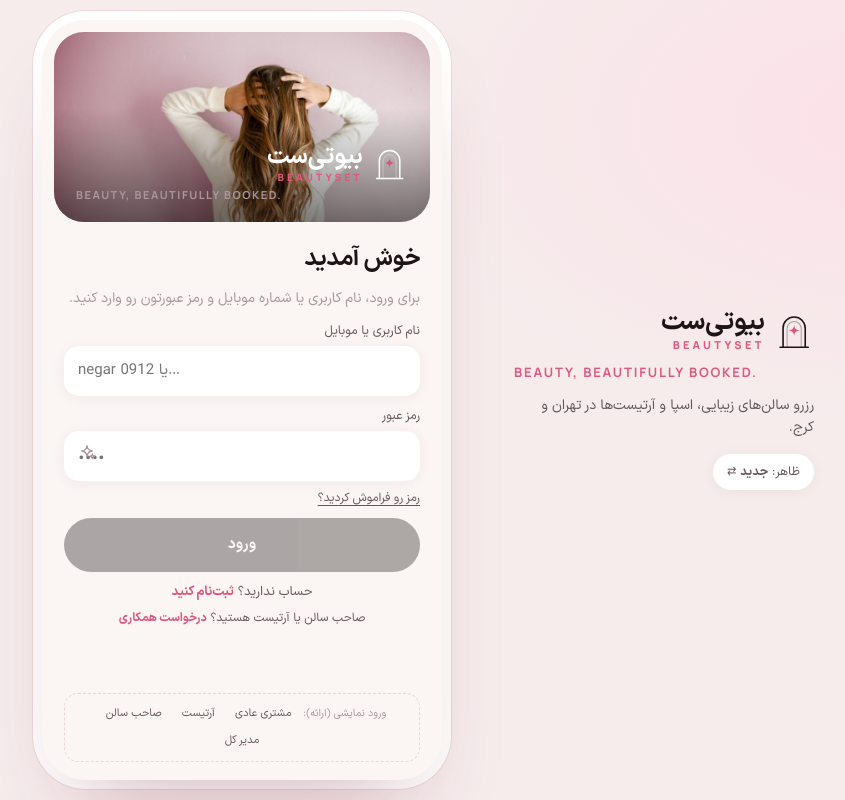
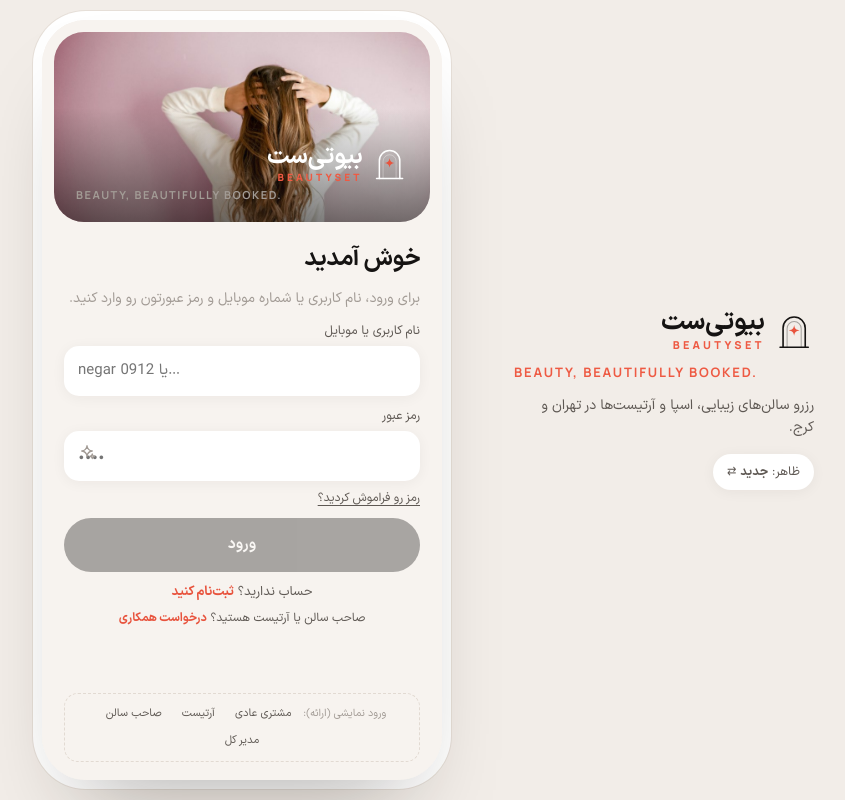
Before and after one commit to aryannasimifinance-cmd/arayeshgah, a React (Vite) app: page / in a window 1280 px wide. Shown: the whole page, without its empty margins (212-1057 px from the left). Built offline with nearby package versions, Linux system fonts and the light colour scheme.

Commit message:
Restore cream/coral clay palette (keep new features)
Co-Authored-By: Claude Opus 5.5 <noreply@anthropic.com>

```diff
--- a/src/clay.css
+++ b/src/clay.css
@@ -2,20 +2,19 @@
 /* همه‌ی قانون‌ها زیر data-theme="clay" هستند؛ با «کلاسیک» همه‌چیز به حالت قبل برمی‌گردد */
 
 :root[data-theme="clay"] {
-  /* پالت صورتی پودری: زمینه‌ی صورتی‌کرم، تأکید رز گلبهی، مشکی گرم */
-  --paper: #FBF5F4; --paper-2: #F5EAEA; --card: #FFFFFF;
-  --ink: #1C1416; --ink-2: #66575B; --muted: #A9979C;
-  --line: #F1E5E6; --line-2: #E8D6D9;
-  --rose: #E9809A; --rose-2: #D9577A; --rose-soft: #FCE9EF;
-  --gold: #D9577A; --gold-2: #F4B8C8; --gold-soft: #F8EDEF;
-  --plum: #1C1416; --ok: #4E8A55;
-  --sand: #F7DEE4; --coral: #DD5A7E;
+  --paper: #F7F3EF; --paper-2: #EFE9E3; --card: #FFFFFF;
+  --ink: #151312; --ink-2: #5E5853; --muted: #A29B95;
+  --line: #EEE8E2; --line-2: #E2DAD2;
+  --rose: #F06A55; --rose-2: #E8533D; --rose-soft: #FDECE8;
+  --gold: #E8533D; --gold-2: #F4B5A8; --gold-soft: #F3EDE7;
+  --plum: #151312; --ok: #4E8A55;
+  --sand: #E8DCCF; --coral: #EE5A43;
   --r: 24px;
-  --shadow: 0 24px 48px -28px rgba(120, 40, 70, .22);
-  --shadow-2: 0 2px 14px rgba(120, 40, 70, .06);
+  --shadow: 0 24px 48px -28px rgba(30, 22, 16, .22);
+  --shadow-2: 0 2px 14px rgba(30, 22, 16, .05);
   --en: 'Manrope', 'IRANSansX', sans-serif;
 }
-[data-theme="clay"] body { background: #F6ECEC; }
+[data-theme="clay"] body { background: #F2EDE8; }
 [data-theme="clay"] h1, [data-theme="clay"] h2 { letter-spacing: -.4px; }
 
 /* برچسب‌های انگلیسی: بی‌سریف کوچک و فاصله‌دار به‌جای ایتالیک */
@@ -24,8 +23,8 @@
 [data-theme="clay"] .logo-txt i { font-family: var(--en); font-weight: 800; letter-spacing: .3em; color: var(--coral); }
 
 /* قاب */
-[data-theme="clay"] .stage { background: radial-gradient(800px 500px at 85% 15%, #FBE1E8 0%, transparent 60%), #F6ECEC; }
-[data-theme="clay"] .phone { background: var(--paper); box-shadow: 0 50px 90px -40px rgba(120, 40, 70, .35), 0 0 0 9px #fff, 0 0 0 10px #EED9DD; }
+[data-theme="clay"] .stage { background: #F2EDE8; }
+[data-theme="clay"] .phone { background: var(--paper); box-shadow: 0 50px 90px -40px rgba(30, 22, 16, .35), 0 0 0 9px #fff, 0 0 0 10px #E6DFD8; }
 
 /* سطح‌ها: بدون خط دور، سفید با سایه‌ی خیلی نرم و گوشه‌ی گردتر */
 [data-theme="clay"] :is(.sc-row, .svc, .team-row, .pro-row, .pay, .shortcuts button, .search-in, .artist-card, .ag-card, .top-artist, .vrow, .pcard, .svc-pick, .note-row, .set-row, .score-sum, .slotcal, .tl-card, .appt-row, .cal-sum, .pro-stats span, .earn-top, .mini-bars, .client-list button, .mcard, .search-fake, .panel, .kpi, .day-strip button, .days button, .amen span, .salon-card, .chip, .seg, .cart-btn, .receipt) {
@@ -47,11 +46,11 @@
 [data-theme="clay"] .tier { color: var(--ink-2); font-family: var(--en); }
 
 /* نوار پایین: قرص شیشه‌ای شناور، تب فعال قرص خاکستری روشن (مثل اینستاگرام) */
-[data-theme="clay"] .tabbar { bottom: 14px; left: 14px; right: 14px; height: 64px; border-radius: 34px; background: rgba(255, 255, 255, .72); backdrop-filter: blur(22px) saturate(1.4); box-shadow: 0 14px 36px -12px rgba(120, 40, 70, .22), 0 0 0 1px rgba(255, 255, 255, .9) inset; }
-[data-theme="clay"] .tab-pill { inset: 8px 3px; border-radius: 22px; background: #F7E3E8; }
-[data-theme="clay"] .tabbar button.on:not(.center) { color: var(--coral); }
+[data-theme="clay"] .tabbar { bottom: 14px; left: 14px; right: 14px; height: 64px; border-radius: 34px; background: rgba(255, 255, 255, .72); backdrop-filter: blur(22px) saturate(1.4); box-shadow: 0 14px 36px -12px rgba(30, 22, 16, .22), 0 0 0 1px rgba(255, 255, 255, .9) inset; }
+[data-theme="clay"] .tab-pill { inset: 8px 3px; border-radius: 22px; background: #ECE8E4; }
+[data-theme="clay"] .tabbar button.on:not(.center) { color: var(--ink); }
 [data-theme="clay"] .tabbar button { color: #8E8781; }
-[data-theme="clay"] .tabbar .center .tab-ico { width: 46px; height: 46px; margin-top: 0; border-radius: 50%; background: var(--coral) !important; color: #fff; box-shadow: 0 8px 18px -6px rgba(221, 90, 126, .6); }
+[data-theme="clay"] .tabbar .center .tab-ico { width: 46px; height: 46px; margin-top: 0; border-radius: 50%; background: var(--coral) !important; color: #fff; box-shadow: 0 8px 18px -6px rgba(238, 90, 67, .6); }
 [data-theme="clay"] .tabbar .center .tab-name { display: none; }
 [data-theme="clay"] .center-dot { display: none; }
 [data-theme="clay"] .tab-ico .dot { background: var(--coral); }
@@ -62,7 +61,7 @@
 [data-theme="clay"] .sec-title { padding-top: 30px; }
 [data-theme="clay"] .sec-title button { color: var(--ink); font-weight: 700; }
 [data-theme="clay"] .search-head { background: var(--paper); }
-[data-theme="clay"] .mode-seg { background: #F5E6E9; }
+[data-theme="clay"] .mode-seg { background: #ECE8E4; }
 
 /* کارت جستجو: روشن، بدون عکس تیره؛ عکس‌ها فقط در کارت شهرها */
 [data-theme="clay"] .finder.cs { background: var(--card); color: var(--ink); box-shadow: var(--shadow); border-radius: 34px; }
@@ -91,7 +90,7 @@
 [data-theme="clay"] .f-areas-rail button.on { background: var(--ink); color: #fff; }
 [data-theme="clay"] .f-areas-rail button.on small { color: rgba(255, 255, 255, .7); }
 [data-theme="clay"] .f-cats5 button { background: var(--paper-2); border: 0; color: var(--ink); }
-[data-theme="clay"] .f-cats5 button.on { background: var(--coral); color: #fff; box-shadow: 0 8px 16px -8px rgba(221, 90, 126, .7); }
+[data-theme="clay"] .f-cats5 button.on { background: var(--coral); color: #fff; box-shadow: 0 8px 16px -8px rgba(238, 90, 67, .7); }
 [data-theme="clay"] .chip.glass-d { background: var(--paper-2); color: var(--ink); border: 0; }
 [data-theme="clay"] .chip.glass-d small { color: var(--muted); }
 [data-theme="clay"] .chip.glass-d.on { background: var(--ink); color: #fff; }
@@ -126,7 +125,7 @@
 [data-theme="clay"] .done-mark { background: var(--coral); color: #fff; box-shadow: 0 0 0 12px var(--rose-soft); }
 [data-theme="clay"] .done { background: var(--paper); }
 [data-theme="clay"] .manifest, [data-theme="clay"] .sell-cta, [data-theme="clay"] .explain { background: var(--sand); color: var(--ink); }
-[data-theme="clay"] .feed-cta > div { background: linear-gradient(90deg, rgba(251, 245, 244, 0), rgba(251, 245, 244, .92) 70%); color: var(--ink); }
+[data-theme="clay"] .feed-cta > div { background: linear-gradient(90deg, rgba(247, 243, 239, 0), rgba(247, 243, 239, .92) 70%); color: var(--ink); }
 [data-theme="clay"] .feed-cta .fc-go { background: var(--ink); color: #fff; }
 [data-theme="clay"] .feed-cta .logo { color: var(--ink); }
 
@@ -146,12 +145,10 @@
 /* صفحه‌ی سالن و ویزارد */
 [data-theme="clay"] .salon-head { border-radius: 30px; box-shadow: var(--shadow); }
 [data-theme="clay"] .offer-strip { background: var(--rose-soft); color: var(--coral); }
-[data-theme="clay"] .book-bar { background: rgba(255, 255, 255, .85); backdrop-filter: blur(18px); border-top: 0; box-shadow: 0 -10px 30px -18px rgba(120, 40, 70, .25); }
-[data-theme="clay"] .hg.free { background: #FCE9EF; color: var(--coral); }
-[data-theme="clay"] .hg.free:hover { background: #F8D6E0; }
-[data-theme="clay"] .hg-legend i.free { background: #FCE9EF; }
+[data-theme="clay"] .book-bar { background: rgba(255, 255, 255, .85); backdrop-filter: blur(18px); border-top: 0; box-shadow: 0 -10px 30px -18px rgba(30, 22, 16, .25); }
+[data-theme="clay"] .hg.free { background: #EEF5EC; }
 [data-theme="clay"] .wz-steps span.on i { background: var(--coral); }
-[data-theme="clay"] .wz-foot { border-top: 0; box-shadow: 0 -10px 30px -18px rgba(120, 40, 70, .25); }
+[data-theme="clay"] .wz-foot { border-top: 0; box-shadow: 0 -10px 30px -18px rgba(30, 22, 16, .25); }
 [data-theme="clay"] .rc-dep { background: var(--rose-soft); color: var(--coral); }
 [data-theme="clay"] .assigned { background: var(--paper-2); }
 [data-theme="clay"] .any-ico { background: var(--rose-soft); color: var(--coral); }
@@ -159,8 +156,8 @@
 
 /* نقشه */
 [data-theme="clay"] .citymap .leaflet-tile-pane, [data-theme="clay"] .mini-map .leaflet-tile-pane { filter: grayscale(1) brightness(1.08) contrast(.82); opacity: .85; }
-[data-theme="clay"] .map-sheet { background: rgba(251, 245, 244, .96); }
-[data-theme="clay"] .map-search, [data-theme="clay"] .map-ctrl button { box-shadow: 0 10px 30px -14px rgba(120, 40, 70, .3); }
+[data-theme="clay"] .map-sheet { background: rgba(247, 243, 239, .96); }
+[data-theme="clay"] .map-search, [data-theme="clay"] .map-ctrl button { box-shadow: 0 10px 30px -14px rgba(30, 22, 16, .3); }
 [data-theme="clay"] .chip.glass { box-shadow: var(--shadow-2); }
 
 /* پنل آرتیست */
@@ -178,7 +175,7 @@
 [data-theme="clay"] .dash-side nav i { background: var(--coral); }
 [data-theme="clay"] .ds-out { color: var(--muted); }
 [data-theme="clay"] .own-ico { background: var(--coral); color: #fff; }
-[data-theme="clay"] .dash-head { background: rgba(251, 245, 244, .9); border-bottom: 0; }
+[data-theme="clay"] .dash-head { background: rgba(247, 243, 239, .9); border-bottom: 0; }
 [data-theme="clay"] .kpi.hl { background: var(--ink); }
 [data-theme="clay"] .kpi.hl > div svg { color: var(--coral); }
 [data-theme="clay"] .bars i { background: var(--sand); }
@@ -193,6 +190,6 @@
 /* بنر، پاپ‌آپ تأیید و دکمه‌ی خرید در ظاهر جدید */
 [data-theme="clay"] .confirm-box { border-radius: 30px; }
 [data-theme="clay"] .cf-ico { background: var(--rose-soft); color: var(--coral); }
-[data-theme="clay"] .btn.primary.buy { background: var(--coral); box-shadow: 0 10px 22px -10px rgba(221, 90, 126, .8); }
+[data-theme="clay"] .btn.primary.buy { background: var(--coral); box-shadow: 0 10px 22px -10px rgba(238, 90, 67, .8); }
 [data-theme="clay"] .kind-pick button.on { box-shadow: 0 0 0 2px var(--coral); }
 [data-theme="clay"] .kind-pick button.on b { color: var(--coral); }
```
